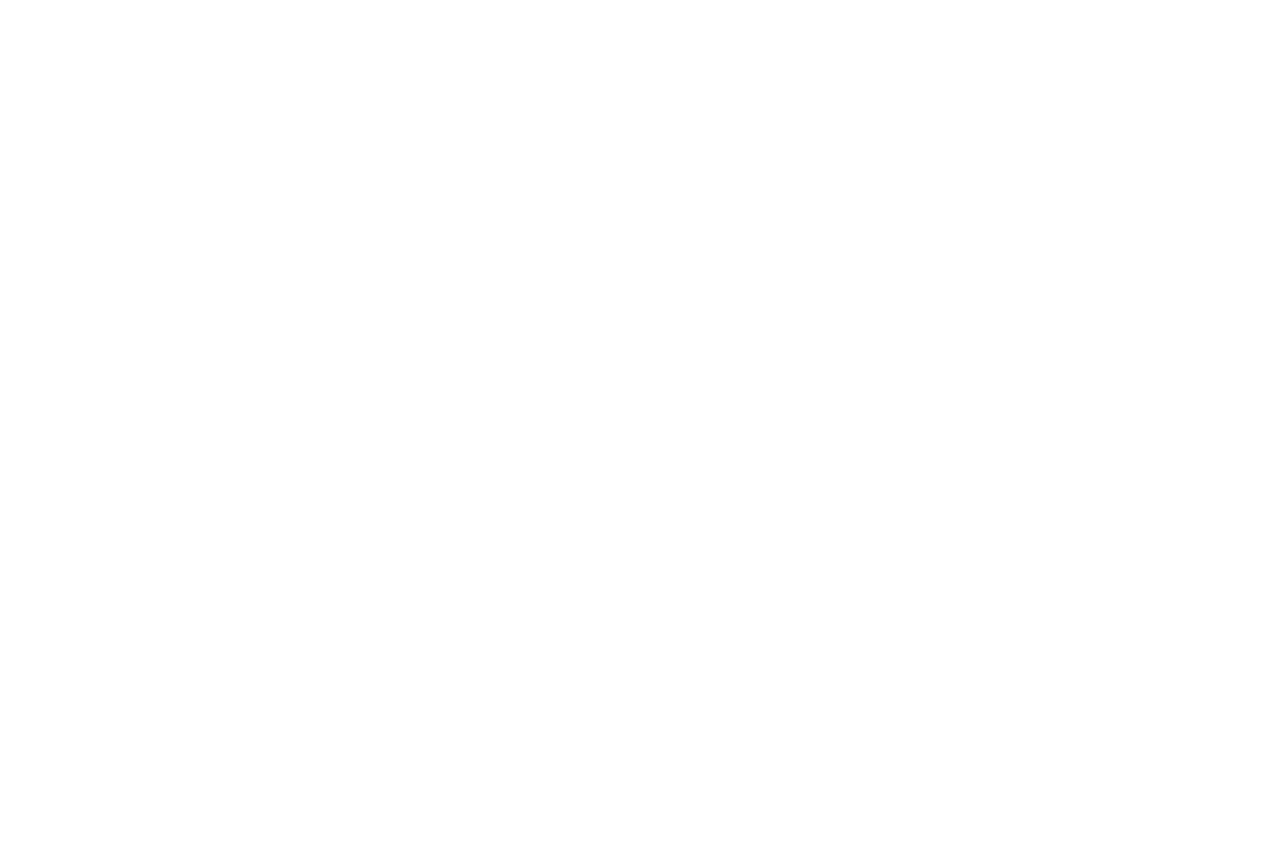
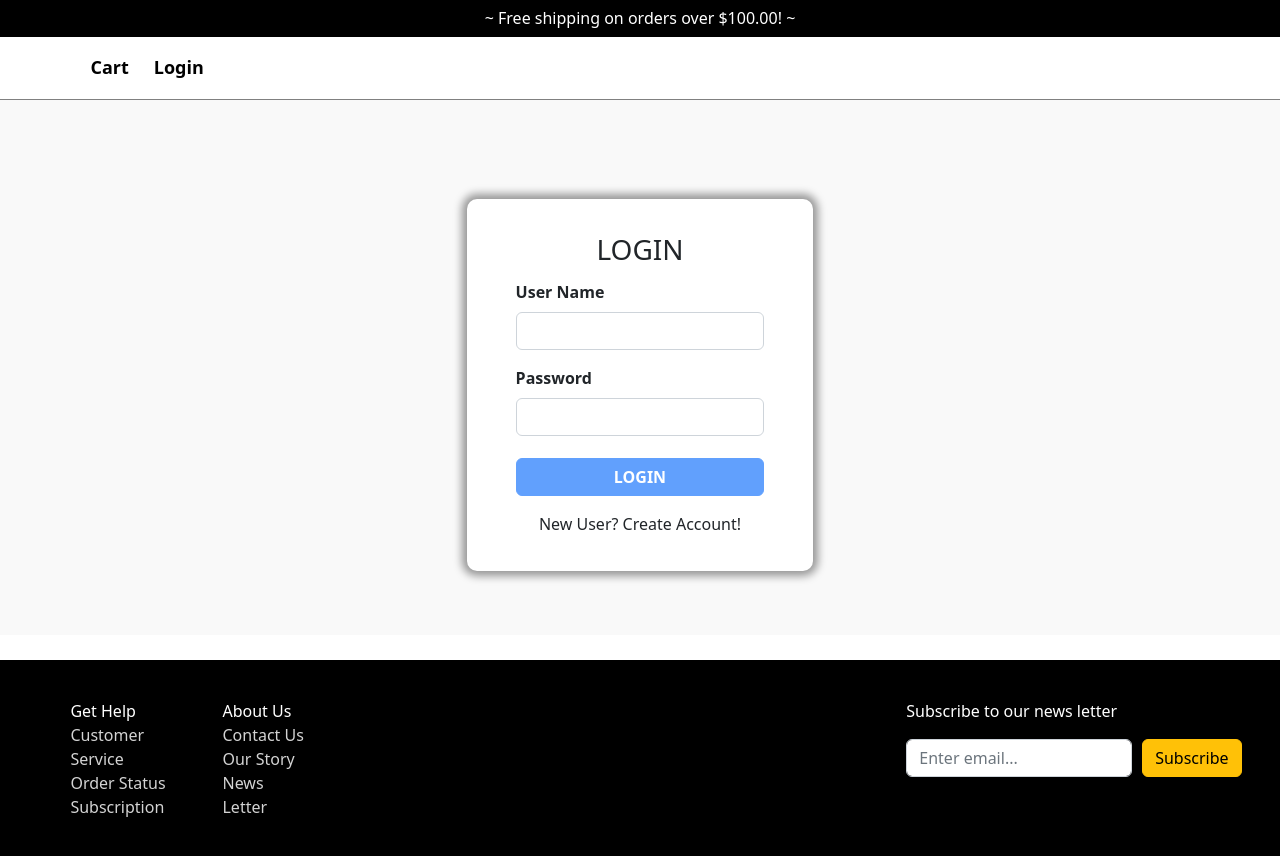
Before and after one commit to shanemr/skate-ecom-front-end, a React (Create React App) app in the folder skate-ecom-front-end/skate-ecom-master/: page /login in a window 1280 px wide. Before the commit this address had no page. Shown: the top 856 px of the page. Before the commit the page ends 800 px from the top, so only its background shows below. Built offline with nearby package versions, Linux system fonts and the light colour scheme; no server answers.

Commit message:
Added Login Component

```diff
--- a/skate-ecom-front-end/skate-ecom-master/package.json
+++ b/skate-ecom-front-end/skate-ecom-master/package.json
@@ -17,7 +17,7 @@
     "react-icons": "^4.8.0",
     "react-redux": "^8.0.5",
     "react-router-dom": "^6.9.0",
-    "react-scripts": "5.0.1",
+    "react-scripts": "^5.0.1",
     "react-scrollable-list": "^1.3.1",
     "reactstrap": "^9.1.6",
     "redux": "^4.2.1",
--- a/skate-ecom-front-end/skate-ecom-master/src/App.js
+++ b/skate-ecom-front-end/skate-ecom-master/src/App.js
@@ -7,6 +7,7 @@
 import Cart from './Components/Cart';
 import Checkout from './Components/Checkout';
 import ProductPage from './Components/ProductPage';
+import Login from './Components/Login';
 import { BrowserRouter,Route, Routes } from 'react-router-dom';
 
 
@@ -23,6 +24,7 @@
             <Route path='cart' element={<Cart/>}/>
             <Route path ='products/:type' element={<ProductPage cartProducts={products} addProducts={setProducts}/>}/>
             <Route path='checkout' element={<Checkout/>}/>
+            <Route path='login' element={<Login/>}/>
           </Route>
         </Routes>
       </BrowserRouter>
--- a/skate-ecom-front-end/skate-ecom-master/src/Components/Cart.js
+++ b/skate-ecom-front-end/skate-ecom-master/src/Components/Cart.js
@@ -20,7 +20,8 @@
     }
 
     const handleKeepShopingBtn = () => {
-        nav(-1);
+        nav(-1 !== '/login' ? -1 : '/cart');
+
     }
 
     return(
--- a/skate-ecom-front-end/skate-ecom-master/src/Components/Header.js
+++ b/skate-ecom-front-end/skate-ecom-master/src/Components/Header.js
@@ -53,7 +53,7 @@
                             <DropDown type={'Accesories'} items={accesories}/>
                         </li>
                         <li className='header-bar-item search-box'>
-                            <Input type='search'  placeholder='What are you looming for?'>
+                            <Input type='search'  placeholder='What are you looking for?'>
 
                             </Input>
                         </li>
@@ -69,7 +69,7 @@
                         </Link>
                     </li>
                     <li className='header-bar-item'>
-                        <Link  className='login-cart'>Login</Link>
+                        <Link  to='login' className='login-cart'>Login</Link>
                     </li>
                 </ul>
             </div>
--- a/skate-ecom-front-end/skate-ecom-master/src/Reducers/CartReducer.js
+++ b/skate-ecom-front-end/skate-ecom-master/src/Reducers/CartReducer.js
@@ -1,14 +1,15 @@
 
 
 const CartReducer =(state={cartItems: [], total:0, numItemsInCart:0},action) =>{
+
     let newCart;
-    console.log("QTY IS", typeof action.qty)
+
+    let itemExists = action.product ? state.cartItems.filter(i => i.brandId === action.product.brandId) : {};
 
     switch (action.type) {
         case 'GET_CART':
             return state;
         case 'ADD_TO_CART':
-            let itemExists = state.cartItems.filter(i => i.brandId === action.product.brandId)
             if(itemExists.length >= 1){
                 newCart = {
                     ...state,
--- /dev/null
+++ b/skate-ecom-front-end/skate-ecom-master/src/Styles/Login.css
@@ -0,0 +1,41 @@
+html,body{
+    height: 100%;
+    width: 100%;
+}
+#login-container{
+    display: flex;
+    flex-direction: column;
+    align-items: center;
+    height: 100%;
+    padding: 5%;
+    background-color: #F9F9F9;
+}
+
+#login-form{
+    display: flex;
+    flex-direction: column;
+    align-items: center;
+    width: 30%;
+    padding: 3%;
+    border-radius: 10px;
+    box-shadow: 0px 0px 8px 5px rgba(0, 0, 0, .4);
+    background-color: white;
+}
+
+.form-groups{
+    width: 90%;
+
+}
+
+#btn-form-group{
+    display: flex;
+    flex-direction: column;
+    align-items: center;
+    margin-top: 2%;
+}
+
+#login-btn{
+    align-self: center;
+    width: 100%;
+    font-weight: bold;
+}
```
Also changed, not shown: 1 other file (tests, documents, lock files or other folders).
